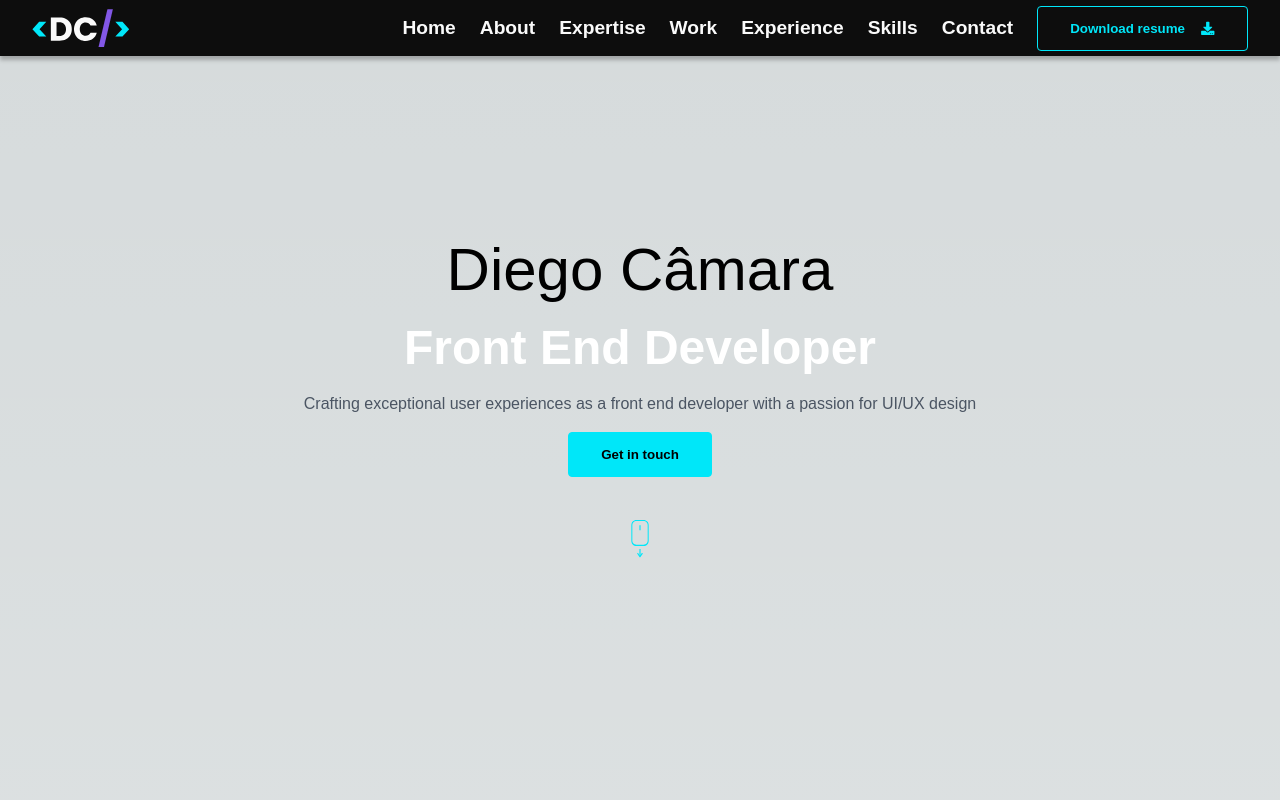
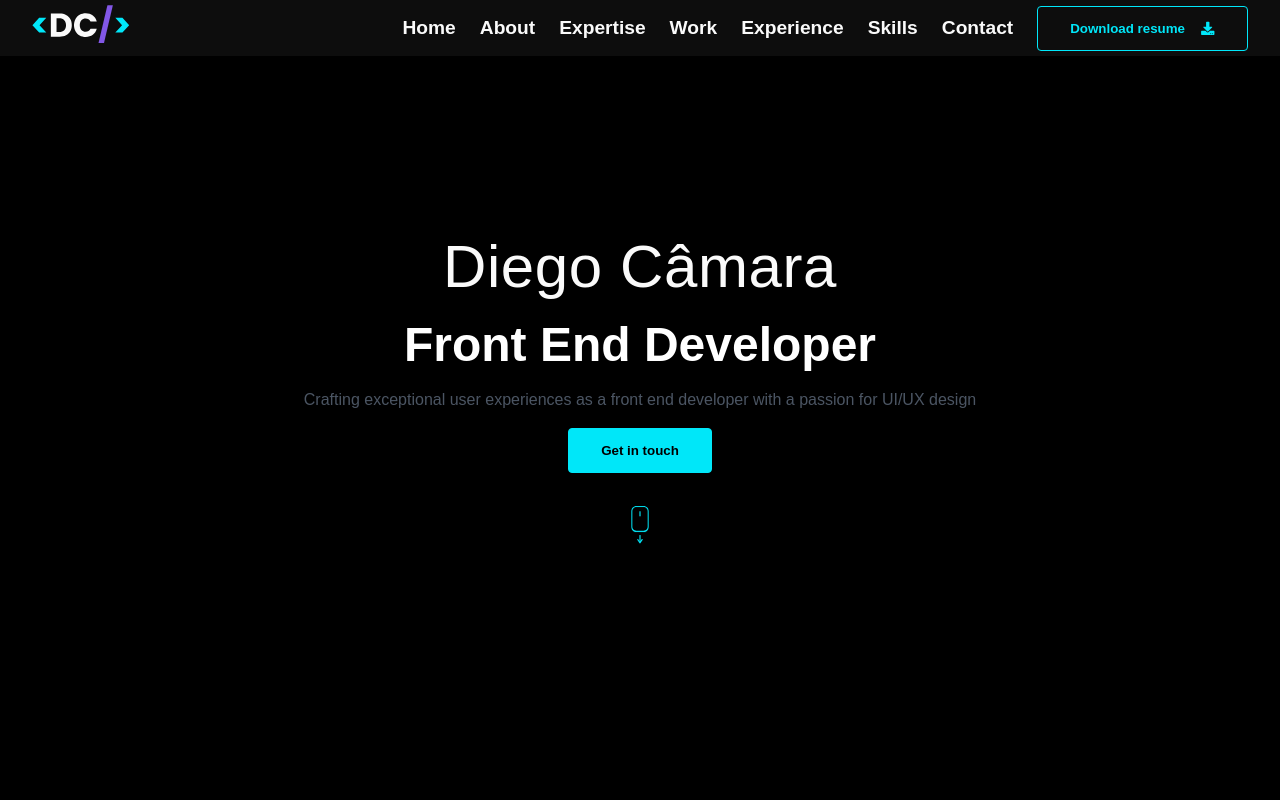
Before and after one commit to diegodscamara/portfolio, a Next.js app: page / in a window 1280 px wide. Shown: the top 800 px of the page. Built offline with nearby package versions, Linux system fonts and the light colour scheme.

Commit message:
🎨 style(_app.tsx): add global styles using styled-components and wrap component in fragment

```diff
--- a/src/pages/_app.tsx
+++ b/src/pages/_app.tsx
@@ -1,6 +1,11 @@
-import '@/styles/globals.css'
 import type { AppProps } from 'next/app'
+import GlobalStyle from '../styles/global'
 
 export default function App({ Component, pageProps }: AppProps) {
-  return <Component {...pageProps} />
-}
+  return (
+    <>
+      <GlobalStyle />
+      <Component {...pageProps} />
+    </>
+  );
+};
```
